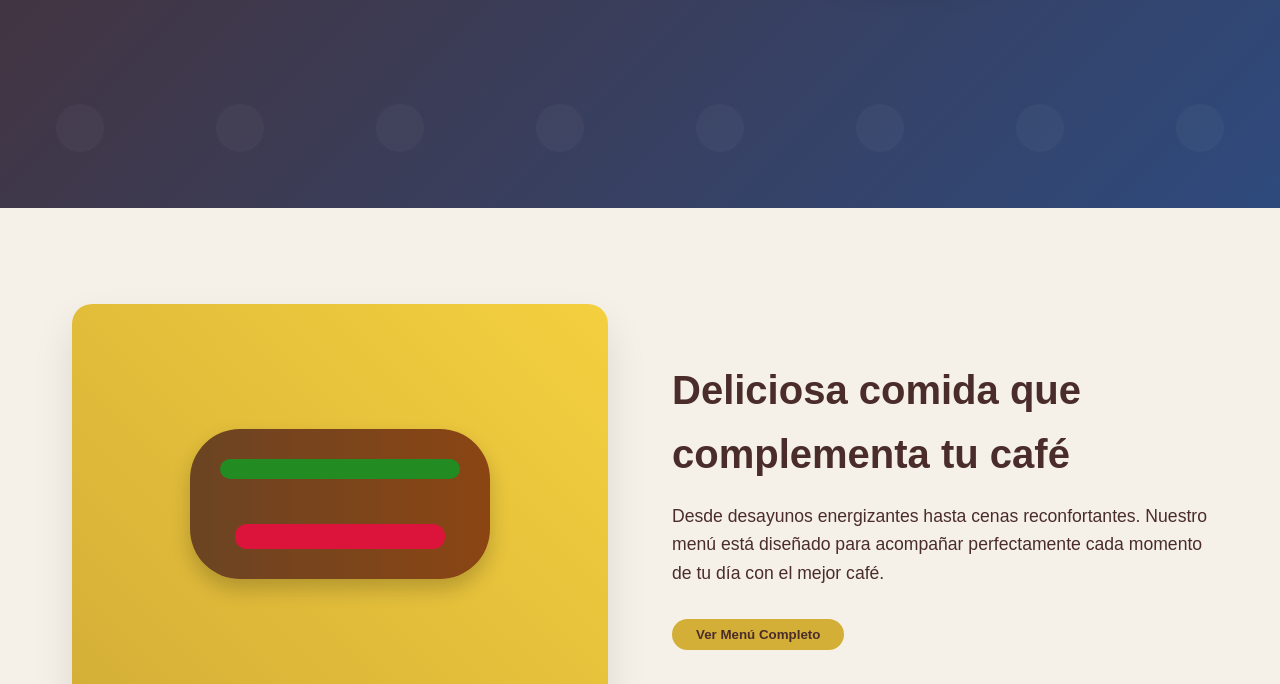
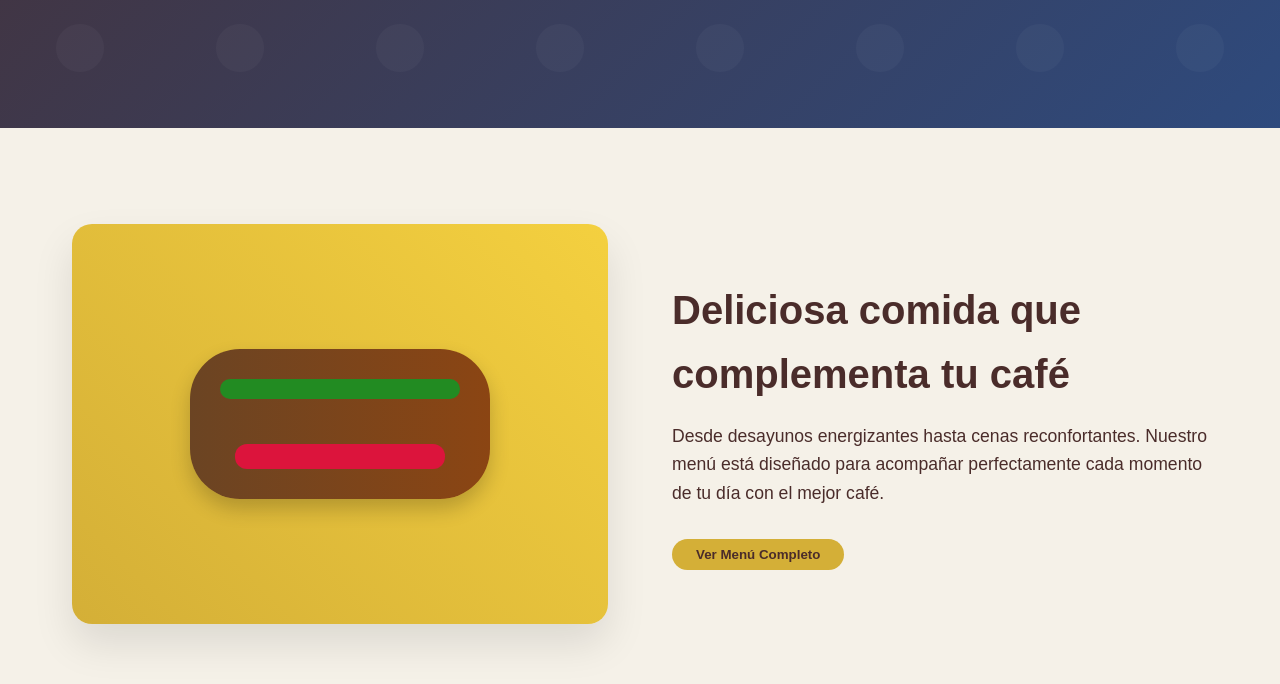
Before and after one commit to CarlosNaranjoMx/safos-cafe-website, a plain HTML site: page index.html in a window 1280 px wide. Shown: the part 672-1356 px from the top of the page. Drawn offline with Linux system fonts and the light colour scheme.

Commit message:
quitando el padding

```diff
--- a/styles.css
+++ b/styles.css
@@ -20,7 +20,7 @@ body {
     line-height: 1.6;
     color: var(--color-cafe);
     overflow-x: hidden;
-    padding-top: 80px; /* Compensar altura del header fijo */
+    /* padding-top: 80px; Compensar altura del header fijo */
 }
 
 /* Header */
```
